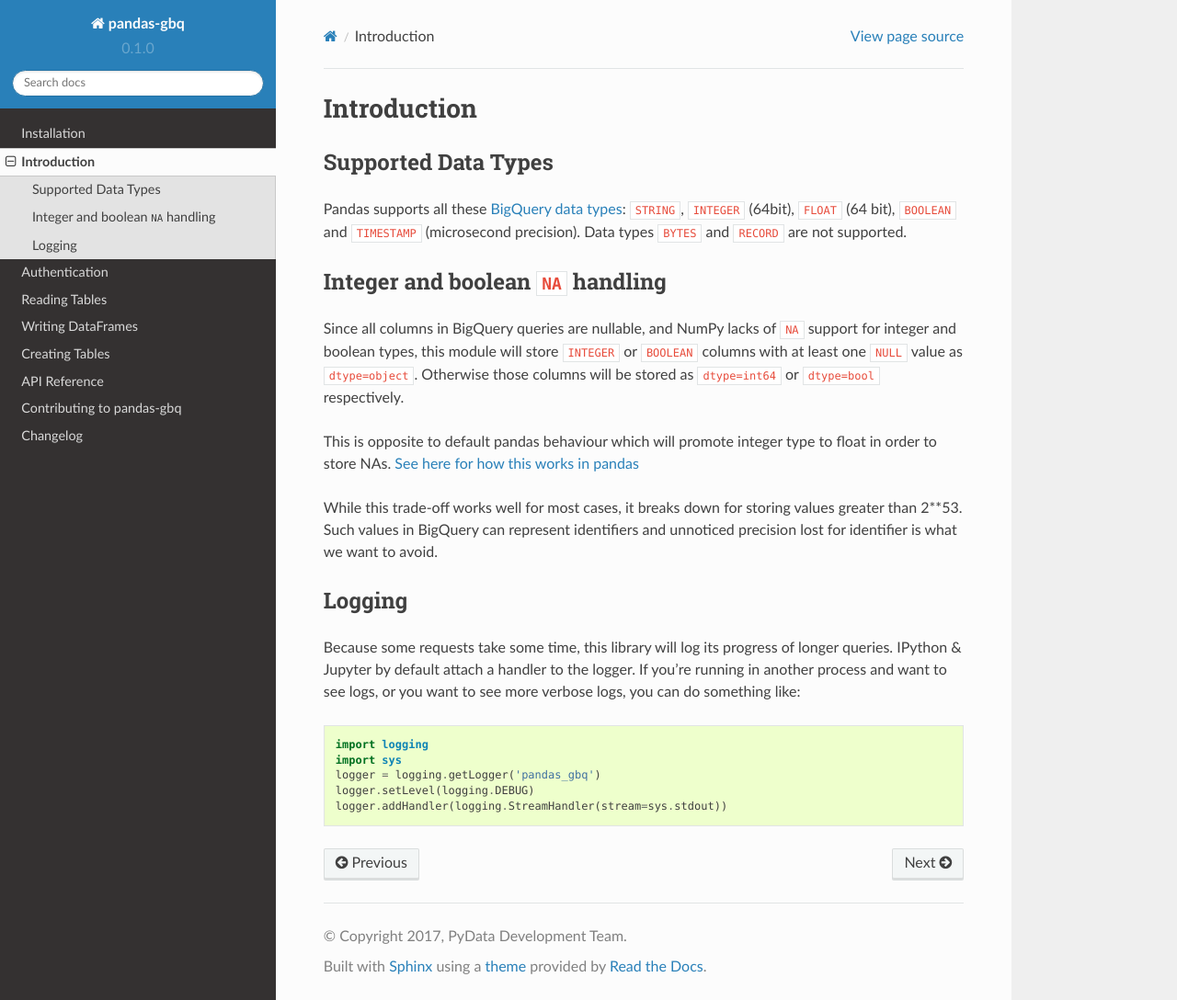
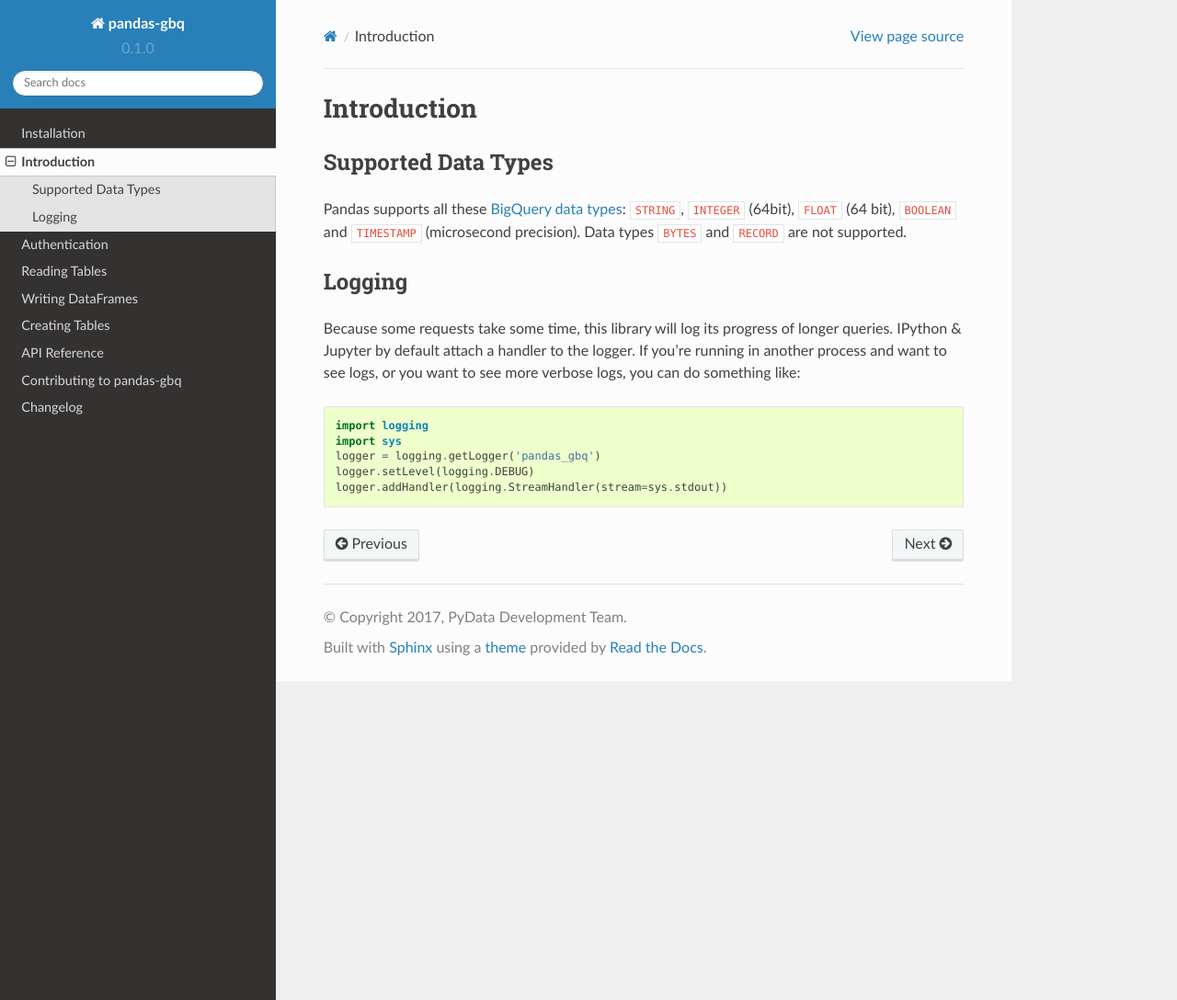
Before and after one commit to googleapis/python-bigquery-pandas, a Sphinx documentation site: the page built from docs/source/intro.rst, in a window 1280 px wide and 1088 px high. Shown: the whole window at 92% size. Built offline with Sphinx 7.4.7 and the Read the Docs theme 2.0.0, drawn with Linux system fonts in a browser that asks for light colours.

Commit message:
remove old docs (#233)

```diff
--- a/docs/source/intro.rst
+++ b/docs/source/intro.rst
@@ -8,23 +8,6 @@
 ``STRING``, ``INTEGER`` (64bit), ``FLOAT`` (64 bit), ``BOOLEAN`` and
 ``TIMESTAMP`` (microsecond precision). Data types ``BYTES`` and ``RECORD``
 are not supported.
-
-Integer and boolean ``NA`` handling
-+++++++++++++++++++++++++++++++++++
-
-Since all columns in BigQuery queries are nullable, and NumPy lacks of ``NA``
-support for integer and boolean types, this module will store ``INTEGER`` or
-``BOOLEAN`` columns with at least one ``NULL`` value as ``dtype=object``.
-Otherwise those columns will be stored as ``dtype=int64`` or ``dtype=bool``
-respectively.
-
-This is opposite to default pandas behaviour which will promote integer
-type to float in order to store NAs.
-`See here for how this works in pandas <https://pandas.pydata.org/pandas-docs/stable/gotchas.html#nan-integer-na-values-and-na-type-promotions>`__
-
-While this trade-off works well for most cases, it breaks down for storing
-values greater than 2**53. Such values in BigQuery can represent identifiers
-and unnoticed precision lost for identifier is what we want to avoid.
 
 Logging
 +++++++
--- a/docs/source/reading.rst
+++ b/docs/source/reading.rst
@@ -50,6 +50,7 @@
 .. note::
 
     The ``dialect`` argument can be used to indicate whether to use BigQuery's ``'legacy'`` SQL
-    or BigQuery's ``'standard'`` SQL (beta). The default value is ``'legacy'``. For more information
+    or BigQuery's ``'standard'`` SQL (beta). The default value is ``'legacy'``, though this will change
+    in a subsequent release to ``'standard'``. For more information
     on BigQuery's standard SQL, see `BigQuery SQL Reference
     <https://cloud.google.com/bigquery/sql-reference/>`__
--- a/docs/source/writing.rst
+++ b/docs/source/writing.rst
@@ -51,11 +51,6 @@
 
 .. note::
 
-   The BigQuery SQL query language has some oddities, see the
-   `BigQuery Query Reference Documentation <https://cloud.google.com/bigquery/query-reference>`__.
-
-.. note::
-
    While BigQuery uses SQL-like syntax, it has some important differences
    from traditional databases both in functionality, API limitations (size
    and quantity of queries or uploads), and how Google charges for use of the
```
Also changed, not shown: docs/source/tables.rst (+0 -7 lines).
